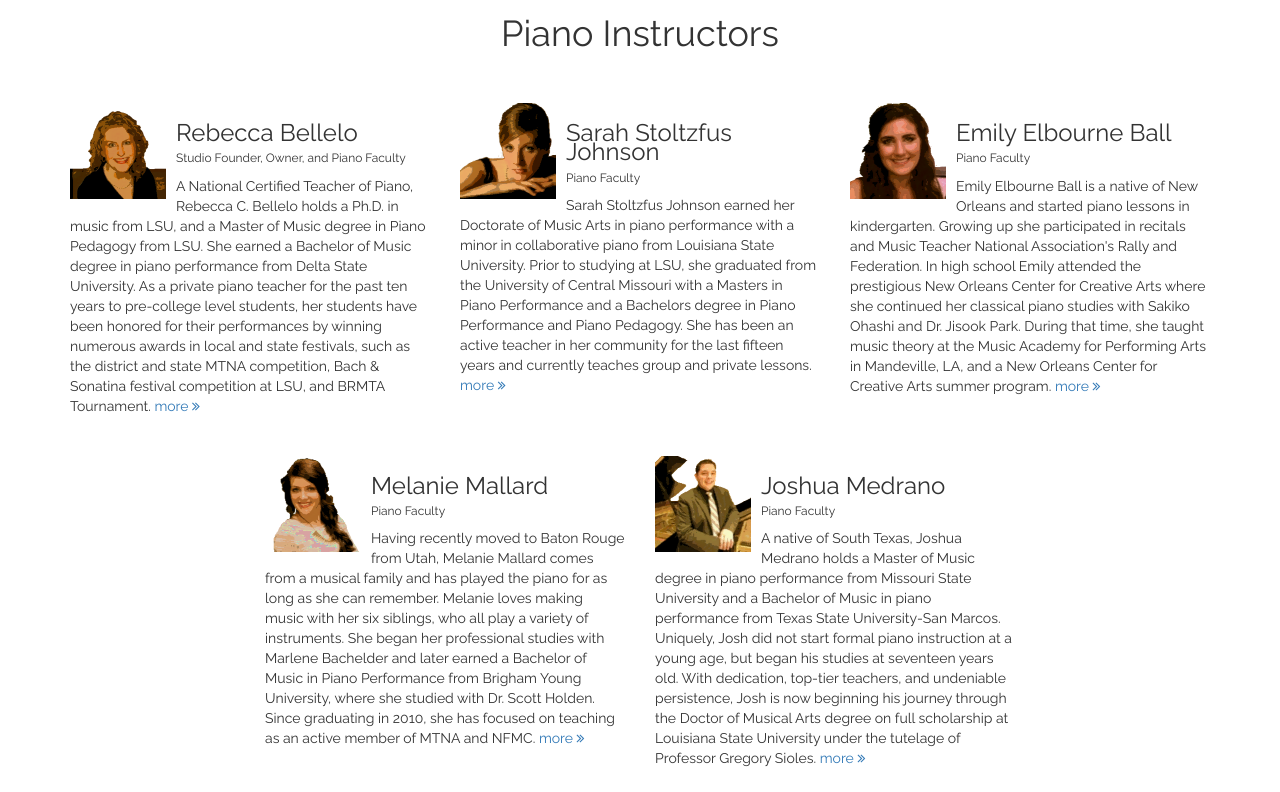
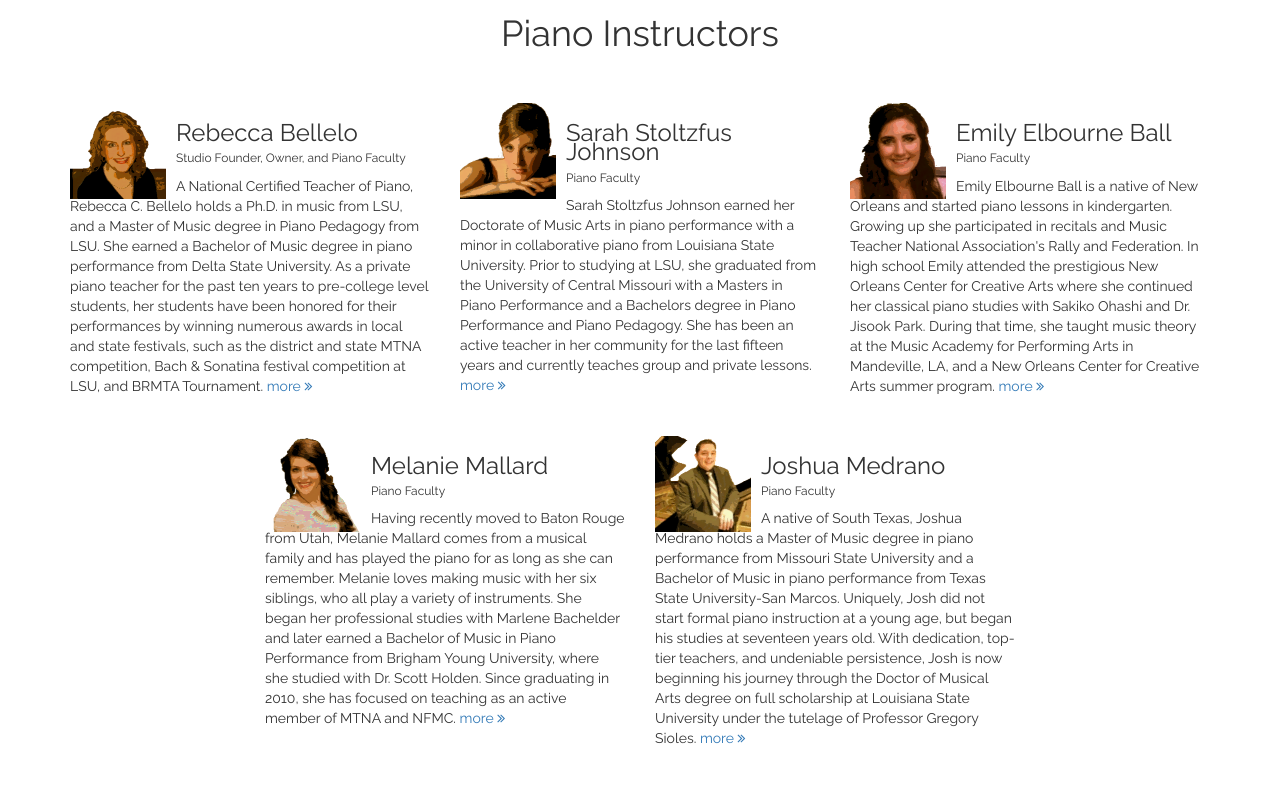
Before and after one commit to rhroyston/piano-pathways, a PHP site: page / in a window 1280 px wide. Shown: the part 1711-2503 px from the top of the page. Run offline with PHP 8.4, Linux system fonts and the light colour scheme; some libraries are stand-ins or nearby versions.

Commit message:
My changes

```diff
--- a/css/style.css
+++ b/css/style.css
@@ -17,6 +17,7 @@ body {
 .instructors{
     float: left;
     margin-right: 10px;
+    margin-bottom: -4px;
     height:96px;
 }
 .instructoradjust{
```
